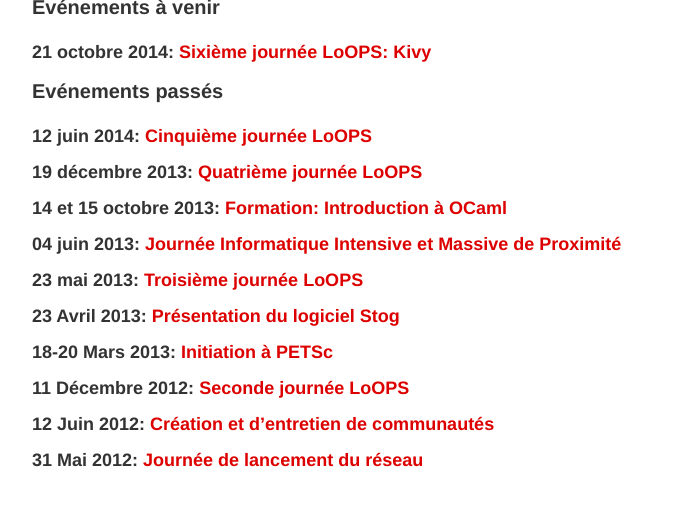
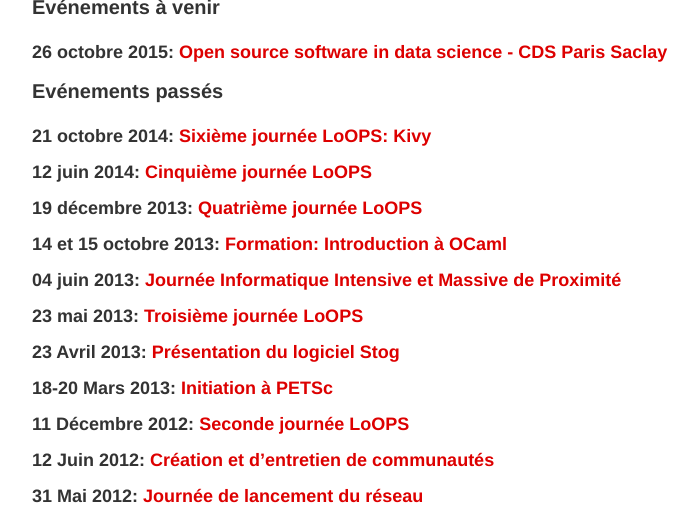
Before and after one commit to reseau-loops/reseau-loops.github.com, a Jekyll site: the page built from events.html, in a window 1280 px wide and 997 px high, cut to the strip 483-997 px from the top of the window. Shown: the whole strip, without its empty margins (258-956 px from the left). Built offline with Jekyll 4.4.1, drawn with Linux system fonts in a browser that asks for light colours; Markdown is read by kramdown in place of the engine named in the settings; comment, search, counter and statistics services are not loaded.

Commit message:
Update Events

```diff
--- /dev/null
+++ b/_config_local.yml
@@ -0,0 +1 @@
+url: file:///Users/kdassas/Documents/Loops/reseau-loops.github.com/_site
--- a/events.html
+++ b/events.html
@@ -20,11 +20,13 @@
 
 <h2>Evénements à venir</h2>
 
-<h3>21 octobre 2014: <a href="journee_2014_10.html">Sixième journée LoOPS: Kivy</a></h3>
+<!--<h3>17 novembre 2015: <a href="journee_2015_11.html">Septième journée LoOPS: Je code, je diffuse, oui mais comment ?</a></h3>-->
+<h3>26 octobre 2015: <a href="journee_cds_2015_10.html">Open source software in data science - CDS Paris Saclay</a></h3>
 
 <!--<h3>27 Mars 2013: <a href="journee_2013_03.html">Troisième journée LoOPS: Eclipse</a></h3>-->
 
 <h2>Evénements passés</h2>
+<h3>21 octobre 2014: <a href="journee_2014_10.html">Sixième journée LoOPS: Kivy</a></h3>
 <h3>12 juin 2014: <a href="journee_2014_06.html">Cinquième journée LoOPS</a></h3>
 <h3>19 décembre 2013: <a href="journee_2013_12.html">Quatrième journée LoOPS</a></h3>
 <h3>14 et 15 octobre 2013: <a href="2013_10_formation_ocaml.html">Formation: Introduction à OCaml</a></h3>
--- a/style.css
+++ b/style.css
@@ -218,46 +218,46 @@
 }
 .row-fluid > [class*="span"] {
   float: left;
-  margin-left: 2.127659574%;
+  margin-left: 2.12765957%;
 }
 .row-fluid > [class*="span"]:first-child {
   margin-left: 0;
 }
 .row-fluid .span1 {
-  width: 6.382978723%;
+  width: 6.38297872%;
 }
 .row-fluid .span2 {
   width: 14.89361702%;
 }
 .row-fluid .span3 {
-  width: 23.404255317%;
+  width: 23.40425532%;
 }
 .row-fluid .span4 {
-  width: 31.914893614%;
+  width: 31.91489361%;
 }
 .row-fluid .span5 {
-  width: 40.425531911%;
+  width: 40.42553191%;
 }
 .row-fluid .span6 {
-  width: 48.93617020799999%;
+  width: 48.93617021%;
 }
 .row-fluid .span7 {
-  width: 57.446808505%;
+  width: 57.4468085%;
 }
 .row-fluid .span8 {
-  width: 65.95744680199999%;
+  width: 65.9574468%;
 }
 .row-fluid .span9 {
-  width: 74.468085099%;
+  width: 74.4680851%;
 }
 .row-fluid .span10 {
-  width: 82.97872339599999%;
+  width: 82.9787234%;
 }
 .row-fluid .span11 {
-  width: 91.489361693%;
+  width: 91.48936169%;
 }
 .row-fluid .span12 {
-  width: 99.99999998999999%;
+  width: 99.99999999%;
 }
 .container {
   width: 700px;
@@ -588,7 +588,6 @@
   margin: 3px 0;
   *margin-top: 0;
   /* IE7 */
-
   line-height: normal;
   border: 0;
   cursor: pointer;
@@ -614,10 +613,8 @@
 input[type="file"] {
   height: 28px;
   /* In IE7, the height of the select element cannot be changed by height, only font-size */
-
   *margin-top: 4px;
   /* For IE7, add top margin to align select with labels */
-
   line-height: 28px;
 }
 select {
@@ -686,7 +683,6 @@
   outline: 0;
   outline: thin dotted \9;
   /* IE6-8 */
-
 }
 input[type="file"]:focus,
 input[type="checkbox"]:focus,
@@ -913,7 +909,6 @@
   display: inline-block;
   *display: inline;
   /* IE7 inline-block hack */
-
   *zoom: 1;
   margin-bottom: 9px;
   vertical-align: middle;
@@ -982,7 +977,6 @@
 .input-prepend .add-on {
   *margin-top: 1px;
   /* IE6-7 */
-
 }
 .input-append input,
 .input-append .uneditable-input {
@@ -2044,7 +2038,6 @@
   display: inline-block;
   *display: inline;
   /* IE7 inline-block hack */
-
   *zoom: 1;
 }
 .btn-group .btn {
@@ -2816,7 +2809,6 @@
   display: inline-block;
   *display: inline;
   /* IE7 inline-block hack */
-
   *zoom: 1;
   margin-left: 0;
   margin-bottom: 0;
@@ -2949,7 +2941,6 @@
   border: 1px solid rgba(0, 0, 0, 0.3);
   *border: 1px solid #999;
   /* IE6-7 */
-
   -webkit-border-radius: 6px;
   -moz-border-radius: 6px;
   border-radius: 6px;
@@ -3555,7 +3546,6 @@
 }
 div#page {
   /*   background-image: url('draft.svg') ;*/
-
   background-repeat: repeat-xy;
   background-position: top left ;
 }
@@ -3935,4 +3925,3 @@
   color: #0000DD;
   font-weight: bold;
 }
-/* Literal.Number.Integer.Long */
--- a/tags/INRIA.html
+++ b/tags/INRIA.html
@@ -2,11 +2,11 @@
 layout: default
 no_sidebar: true
 navbar-blog: active
-title: Interviews avec le tag "INRIA"
+title: Interviews avec le tag "Inria"
 ---
 {% for tag in site.tags %}
   {% assign t = tag | first %}
-  {% if t == "INRIA" %}
+  {% if t == "Inria" %}
     {% assign posts = site.tags.#[t] %}
   {% endif %}
 {% endfor %}
--- a/tags/Twitter.html
+++ b/tags/Twitter.html
@@ -2,11 +2,11 @@
 layout: default
 no_sidebar: true
 navbar-blog: active
-title: Interviews avec le tag "Twitter"
+title: Interviews avec le tag "twitter"
 ---
 {% for tag in site.tags %}
   {% assign t = tag | first %}
-  {% if t == "Twitter" %}
+  {% if t == "twitter" %}
     {% assign posts = site.tags.#[t] %}
   {% endif %}
 {% endfor %}
```
Also changed, not shown: index_doc.html (added, +48 -0 lines), journee_2015_11.html (added, +35 -0 lines), journee_cds_2015_10.html (added, +27 -0 lines), tags/Inria.html (deleted, +0 -13 lines), tags/twitter.html (deleted, +0 -13 lines).
